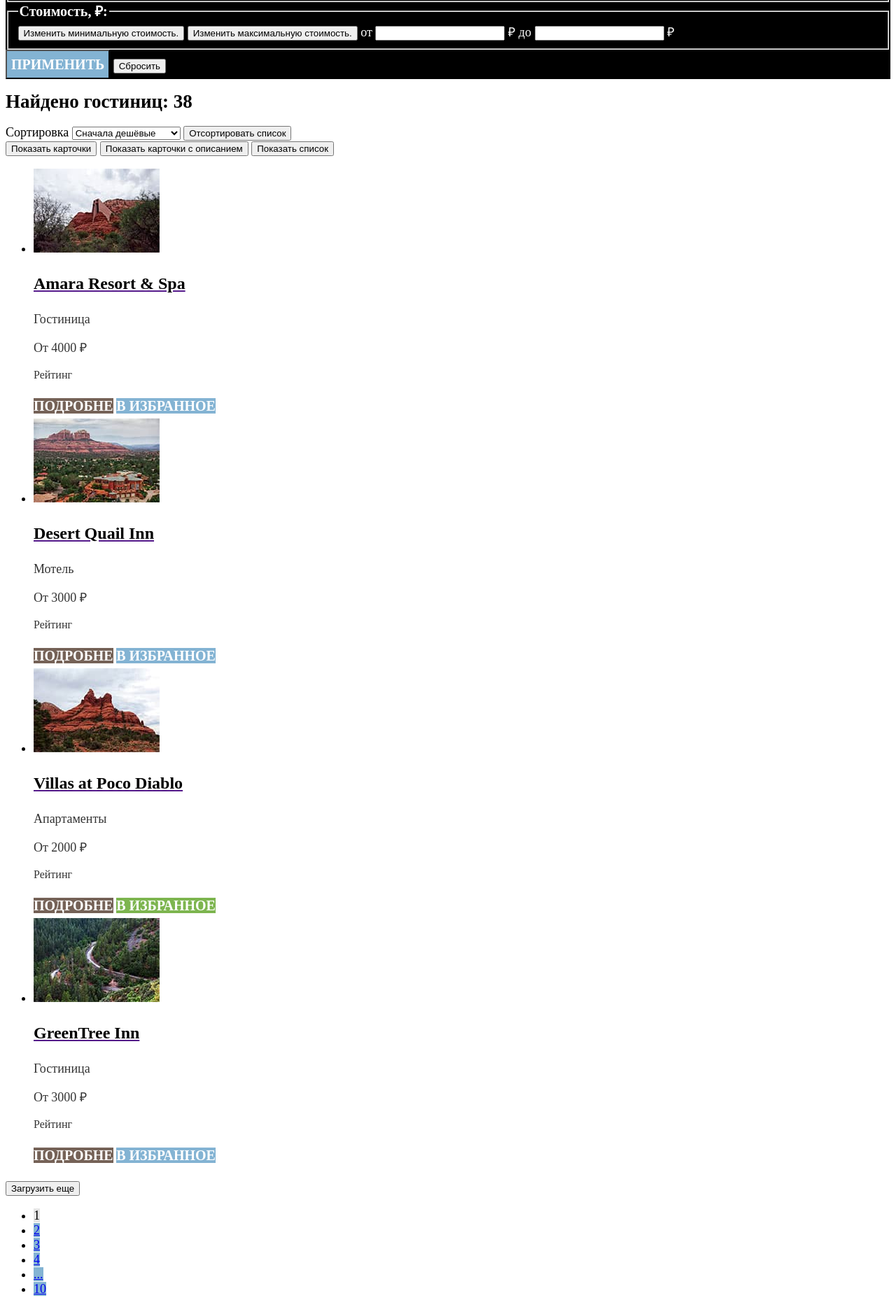
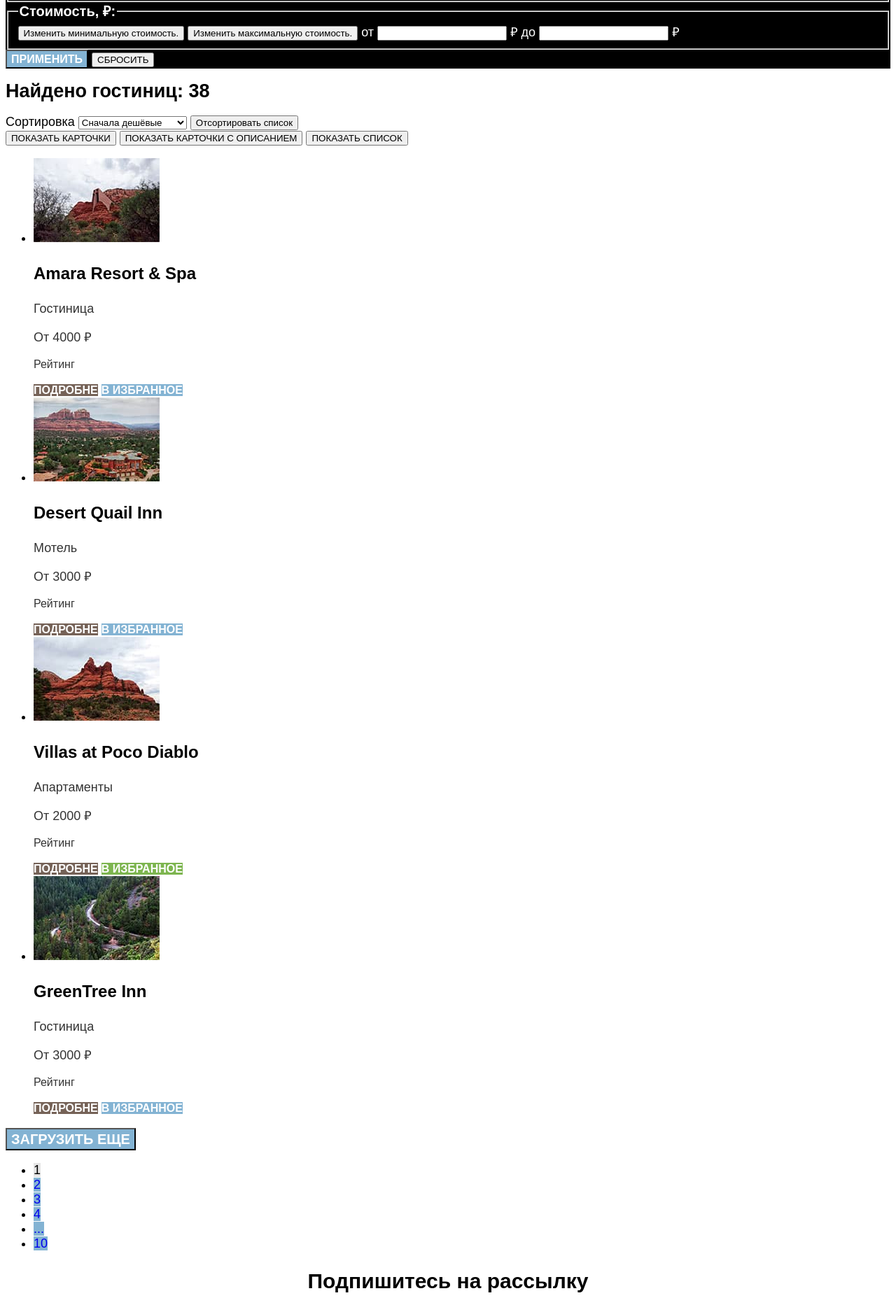
Before and after one commit to PshenichnayaE/1907295-sedona-32, a plain HTML site: page catalog.html in a window 1280 px wide. Shown: the part 849-2704 px from the top of the page at 70% size. Drawn offline with Linux system fonts and the light colour scheme; a web font is replaced by a local one.

Commit message:
исправление графики

```diff
--- a/catalog.html
+++ b/catalog.html
@@ -123,8 +123,8 @@
                 до <input class="filter-input" type="number" name="max-price"> ₽
               </label>
             </fieldset>
-            <button class="button-blue" type="submit">Применить</button>
-            <button class="button" type="reset">Сбросить</button>
+            <button class="block-button button-blue" type="submit">Применить</button>
+            <button class="block-button" type="reset">Сбросить</button>
           </form>
         </section>
       </div>
@@ -139,13 +139,13 @@
           </select>
           <button class="visually-hidden" type="submit">Отсортировать список</button>
         </form>
-        <button class="button">
+        <button class="block-button">
           <span class="visually-hidden">Показать карточки</span>
         </button>
-        <button class="button">
+        <button class="block-button">
           <span class="visually-hidden">Показать карточки с описанием</span>
         </button>
-        <button class="button button-light">
+        <button class="block-button button-light">
           <span class="visually-hidden">Показать список</span>
         </button>
 
@@ -153,7 +153,7 @@
           <ul class="catalog-list">
             <li class="catalog-item">
               <article class="product">
-                <img class="house-list-image" src="images/hotel/hotel-1.jpg" width="180" height="120" alt="Гостиница Amara Resort & Spa">
+                <img class="house-list-image" src="images/hotel/Amara-Resort-Spa.jpg" width="180" height="120" alt="Гостиница Amara Resort & Spa">
                 <a class="house-list-link" href="">
                 <h3 class="house-list-title">Amara Resort & Spa</h3>
               </a>
@@ -166,7 +166,7 @@
           </li>
           <li class="catalog-item">
             <article class="product">
-              <img class="house-list-image" src="images/hotel/hotel-2.jpg" width="180" height="120" alt="Мотель Desert Quail Inn">
+              <img class="house-list-image" src="images/hotel/Desert-Quail-Inn.jpg" width="180" height="120" alt="Мотель Desert Quail Inn">
               <a class="house-list-link" href="">
                 <h3 class="house-list-title">Desert Quail Inn</h3>
               </a>
@@ -179,20 +179,20 @@
           </li>
           <li class="catalog-item">
             <article class="product">
-              <img class="house-list-image" src="images/hotel/hotel-3.jpg" width="180" height="120" alt="Апартаменты DVillas at Poco Diablo">
+              <img class="house-list-image" src="images/hotel/Villas-at-Poco-Diablo.jpg" width="180" height="120" alt="Апартаменты DVillas at Poco Diablo">
               <a class="house-list-link" href="">
                 <h3 class="house-list-title">Villas at Poco Diablo</h3>
               </a>
               <p class="house-list-price">Апартаменты</p>
               <span class="house-list-price">От 2000 ₽</span>
               <p class="reyting">Рейтинг</p>
-              <a href="#" class="house-list-button button-brown">Подробне</a>
-              <a href="#" class="house-list-button button-green">В избранное</a>
+              <a href="#" class="block-button house-list-button button-brown">Подробне</a>
+              <a href="#" class="block-button house-list-button button-green">В избранное</a>
             </article>
           </li>
           <li class="catalog-item">
             <article class="product">
-              <img class="house-list-image" src="images/hotel/hotel-4.jpg" width="180" height="120" alt="Гостиница GreenTree Inn">
+              <img class="house-list-image" src="images/hotel/GreenTree-Inn.jpg" width="180" height="120" alt="Гостиница GreenTree Inn">
               <a class="house-list-link" href="">
                 <h3 class="house-list-title">GreenTree Inn</h3>
               </a>
@@ -204,7 +204,7 @@
             </article>
           </li>
         </ul>
-        <button class="button pagination-show-more" type="button">Загрузить еще</button>
+        <button class="block-button newsletter-button" type="button">Загрузить еще</button>
         <ul class="pagination">
           <li class="pagination-item">
             <a class="pagination-link pagination-current">1</a>
@@ -240,8 +240,8 @@
           </label>
           <input class="field"  placeholder="Ваш e-mail" type="email" name="newsletter-email" id="newsletter-email" required>
         </p>
-        <button class="button newsletter-button" type="submit">
-          <span class="newsletter">Подписаться</span>
+        <button class="block-button newsletter-button" type="submit">
+          <span class="block-button newsletter-button">Подписаться</span>
         </button>
       </form>
     </section>
--- a/styles/styles.css
+++ b/styles/styles.css
@@ -2,7 +2,7 @@
   font-family: "PT Sans";
   font-style: normal;
   font-weight: 400;
-    src: url("fonts/pt-sans-regular.woff2") format("woff2");
+  src: url("../fonts/pt-sans-regular.woff2") format("woff2");
   font-display: swap;
 }
 
@@ -10,14 +10,18 @@
   font-family: "PT Sans";
   font-style: normal;
   font-weight: 700;
-    src: url("fonts/pt-sans-bold.woff2") format("woff2");
+  src: url("../fonts/pt-sans-bold.woff2") format("woff2");
   font-display: swap;
 }
 
 body {
-    font-family: "PT Sans"; sans-serif;
+  font-family: "PT Sans", sans-serif;
   font-size: 18px;
   line-height: 21px;
+}
+
+a {
+  text-decoration: none;
 }
 
 .page-header {
@@ -97,7 +101,7 @@ body {
 .features-color {
   color: #000000;
   background-color: rgba(131, 179, 211, 0.12);
-    background-image: url("images/background.png");
+  background-image: url("../images/background.png");
 }
 
 .features-title {
@@ -125,13 +129,13 @@ body {
 .reasons-color {
   color: #000000;
   background-color: rgba(131, 179, 211, 0.12);
-    background-image: url("images/background.png");
+  background-image: url("../images/background.png");
 }
 
 .reasons-other {
   color: #000000;
   background-color: rgba(131, 179, 211, 0.2);
-    background-image: url("images/background.png");
+  background-image: url("../images/background.png");
 }
 
 .reasons-title {
@@ -173,43 +177,48 @@ body {
   text-decoration: none;
 }
 
+.block-button {
+  text-align: center;
+  text-decoration: none;
+  text-transform: uppercase;
+}
+
+.newsletter-button {
+  font-size: 20px;
+  line-height: 26px;
+  font-weight: 700;
+  color: #FFFFFF;
+  background-color: #83B3D3;
+}
+
 .button-brown {
   font-family: inherit;
-    font-size: 20px;
-    line-height: 36px;
+  font-size: 16px;
+  line-height: 21px;
   font-weight: 700;
-    text-align: center;
   color: #FFFFFF;
   background-color: #756257;
-    text-decoration: none;
   text-transform: uppercase;
-    outline: none
 }
 
 .button-blue {
   font-family: inherit;
-    font-size: 20px;
-    line-height: 36px;
+  font-size: 16px;
+  line-height: 21px;
   font-weight: 700;
-    text-align: center;
   color: #FFFFFF;
   background-color: #83B3D3;
-    text-decoration: none;
   text-transform: uppercase;
-    outline: none
 }
 
 .button-green {
   font-family: inherit;
-    font-size: 20px;
-    line-height: 36px;
+  font-size: 16px;
+  line-height: 21px;
   font-weight: 700;
-    text-align: center;
   color: #FFFFFF;
   background-color: #7DB54F;
-    text-decoration: none;
   text-transform: uppercase;
-    outline: none
 }
 
 .newsletter {
@@ -234,16 +243,6 @@ body {
   line-height: 26px;
   font-weight: 400;
   text-decoration: none;
-}
-
-.newsletter-button {
-    font-size: 22px;
-    line-height: 26px;
-    font-weight: 700;
-    color: #FFFFFF;
-    background-color: #83B3D3;
-    text-decoration: none;
-    text-transform: uppercase;
 }
 
 .footer-social {
@@ -321,6 +320,10 @@ body {
   text-decoration: none;
 }
 
+.pagination-show-more {
+
+}
+
 .newsletter-catalog {
   text-align: center;
   color: #000000;
```
Also changed, not shown: index.html (+4 -4 lines), images/hotel/Amara-Resort-Spa.jpg (renamed from images/hotel/hotel-1.jpg), images/hotel/Desert-Quail-Inn.jpg (renamed from images/hotel/hotel-2.jpg), images/hotel/GreenTree-Inn.jpg (renamed from images/hotel/hotel-4.jpg), images/hotel/Villas-at-Poco-Diablo.jpg (renamed from images/hotel/hotel-3.jpg). Lines whose indentation alone changed are shown as unchanged.
